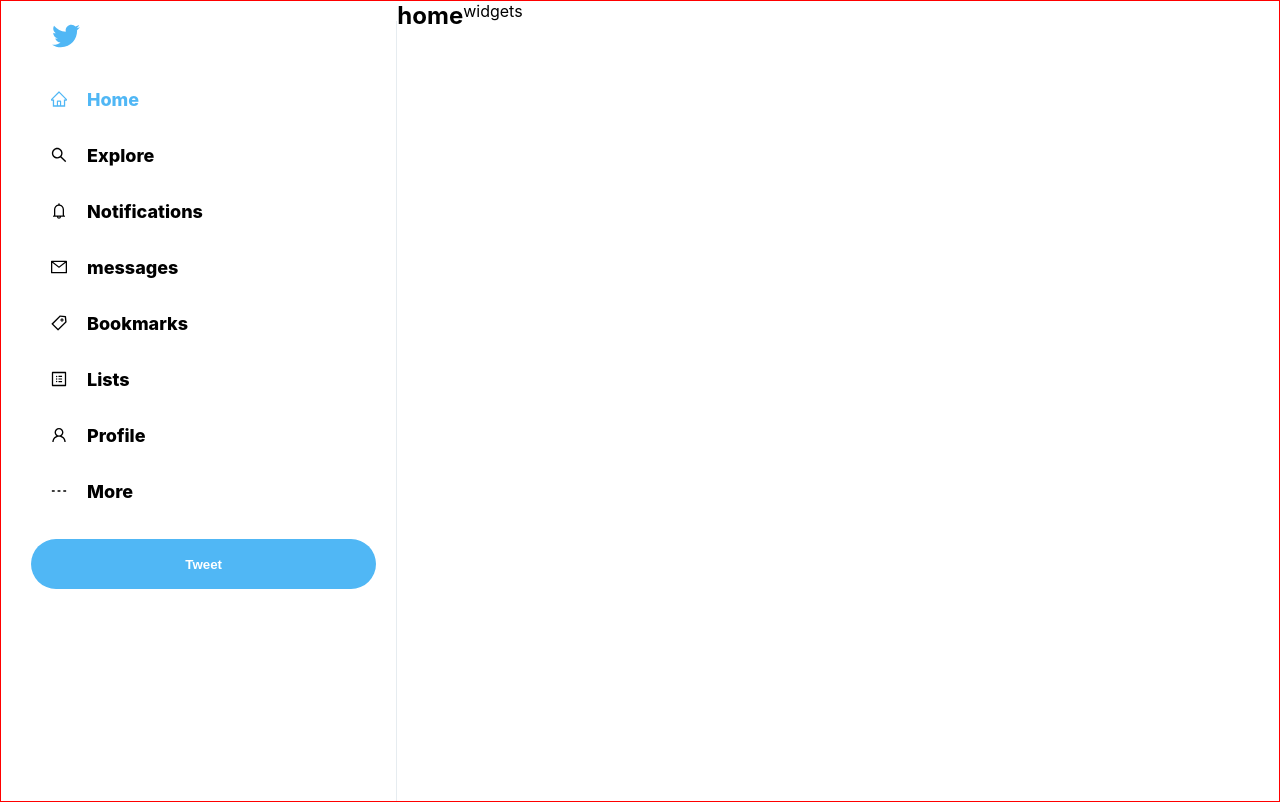
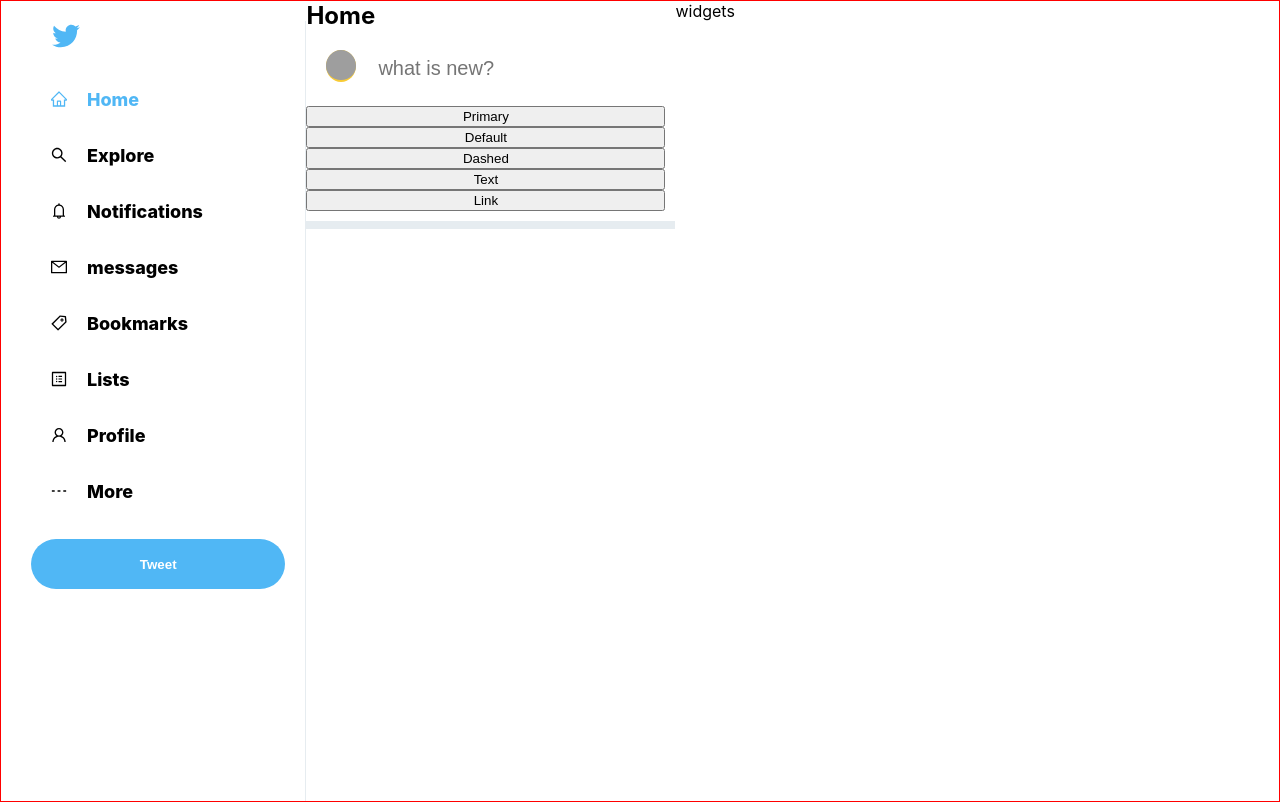
Before and after one commit to ali-en-2000/twitter_clone, a React (Create React App) app: page / in a window 1280 px wide. Built offline with nearby package versions, Linux system fonts and the light colour scheme; grey boxes are pictures that could not be loaded.

Commit message:
add TweetBox component

```diff
--- a/src/Feed.js
+++ b/src/Feed.js
@@ -1,13 +1,19 @@
 import React from 'react'
+import './Feed.css'
+import TweetBox from './TweetBox'
 
 function Feed() {
   return (
-    <div>
+    <div className='feed'>
         {/* Header */}
-        <h2>home</h2>
+        <div className='feed__header'>
+            <h2>Home</h2>
+        </div>
+
 
 
         {/* TweetBox */}
+        <TweetBox/>
 
 
 
--- /dev/null
+++ b/src/TweetBox.css
@@ -0,0 +1,29 @@
+.ant-avatar-image img{
+    width: 30px !important;
+    height: 30px !important;
+    background-color: rgb(248, 203, 53);
+    border-radius: 50%;
+    padding-bottom: 2px;
+
+}
+
+.tweetBox{
+    padding-bottom: 10px;
+    border-bottom: 8px solid var(--Twitter-backgroun);
+    padding-right: 10px;
+}
+.tweetBox > form{
+    display: flex;
+    flex-direction: column;
+}
+
+.tweetBox__input{
+    padding: 20px;
+    display: flex;
+}
+.tweetBox__input > input{
+    flex: 1;
+    margin-left: 20px;
+    font-size: 20px;
+    border: none;
+}
--- /dev/null
+++ b/src/TweetBox.js
@@ -0,0 +1,36 @@
+import React from 'react'
+import './TweetBox.css'
+import { Avatar } from 'antd'
+import { Button } from 'antd';
+
+function TweetBox() {
+  return (
+    <div className='tweetBox'>
+        <form>
+            <div className='tweetBox__input'>
+                <Avatar src="https://zos.alipayobjects.com/rmsportal/ODTLcjxAfvqbxHnVXCYX.png"/>
+                <br/>
+                <input placeholder='what is new?' type="text"></input>
+                {/* <input placeholder='Enter image URL' type="text"></input> */}
+            </div>
+
+
+            <Button type="primary" danger>
+      Primary
+    </Button>
+    <Button danger>Default</Button>
+    <Button type="dashed" danger>
+      Dashed
+    </Button>
+    <Button type="text" danger>
+      Text
+    </Button>
+    <Button type="link" danger>
+      Link
+    </Button>
+        </form>
+    </div>
+  )
+}
+
+export default TweetBox
```
